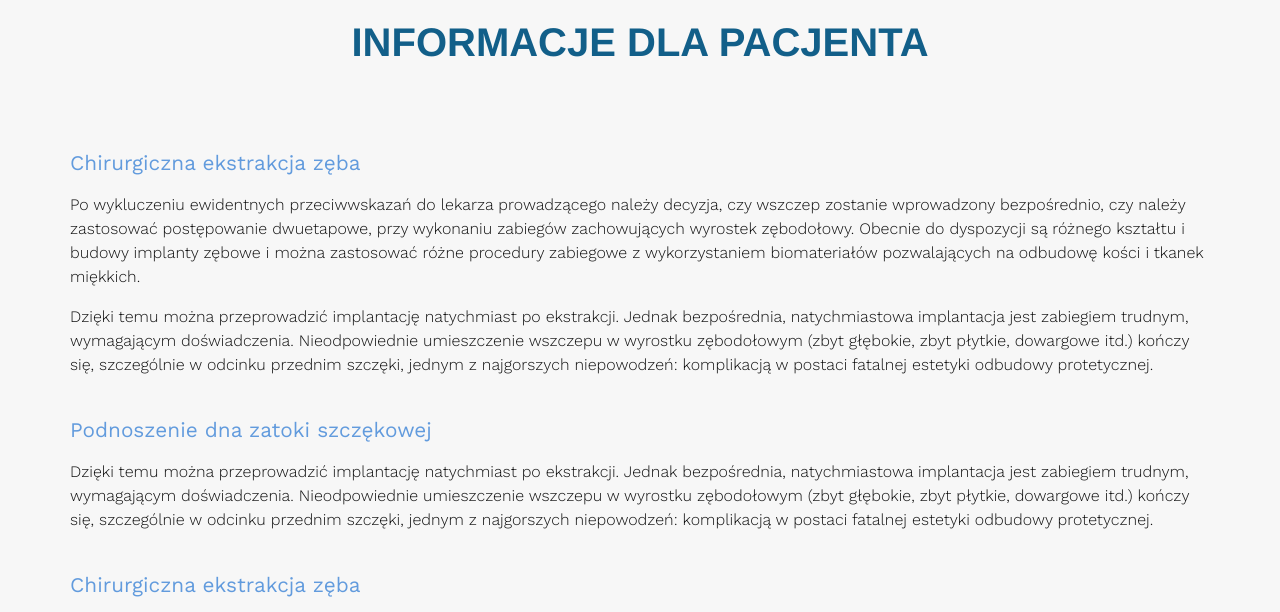
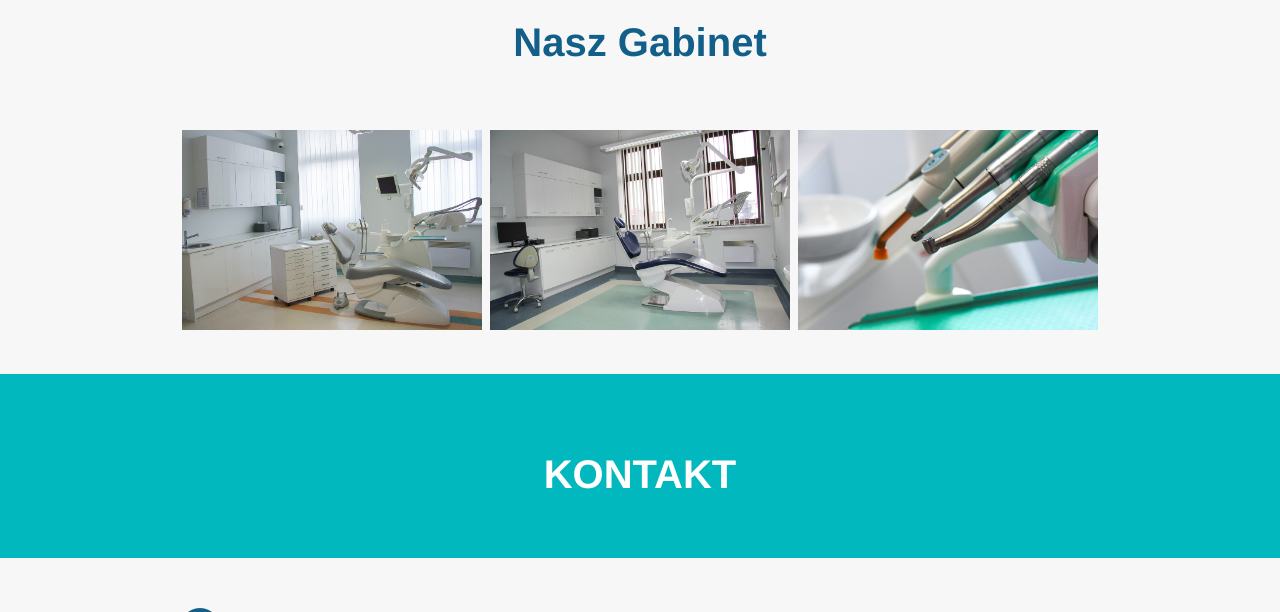
Before and after one commit to kamilszczesny/urygv, a website: page index.html in a window 1280 px wide. Shown: the part 3090-3702 px from the top of the page. Drawn offline with nearby package versions, Linux system fonts and the light colour scheme.

Commit message:
usunięcie info dla pacjentów

```diff
--- a/index.html
+++ b/index.html
@@ -204,37 +204,6 @@
     <div class="row">
       <div class="container-fluid">
         <h2>
-          <a id="info"></a>INFORMACJE DLA PACJENTA</h2>
-      </div>
-      <div class="container">
-        <div class="row">
-          <h3>Chirurgiczna ekstrakcja zęba</h3>
-          <p>Po wykluczeniu ewidentnych przeciwwskazań do lekarza prowadzącego należy decyzja, czy wszczep zostanie wprowadzony
-            bezpośrednio, czy należy zastosować postępowanie dwuetapowe, przy wykonaniu zabiegów zachowujących wyrostek zębodołowy.
-            Obecnie do dyspozycji są różnego kształtu i budowy implanty zębowe i można zastosować różne procedury zabiegowe
-            z wykorzystaniem biomateriałów pozwalających na odbudowę kości i tkanek miękkich.
-          </p>
-          <p>Dzięki temu można przeprowadzić implantację natychmiast po ekstrakcji. Jednak bezpośrednia, natychmiastowa implantacja
-            jest zabiegiem trudnym, wymagającym doświadczenia. Nieodpowiednie umieszczenie wszczepu w wyrostku zębodołowym
-            (zbyt głębokie, zbyt płytkie, dowargowe itd.) kończy się, szczególnie w odcinku przednim szczęki, jednym z najgorszych
-            niepowodzeń: komplikacją w postaci fatalnej estetyki odbudowy protetycznej.</p>
-          <h3>Podnoszenie dna zatoki szczękowej</h3>
-          <p>Dzięki temu można przeprowadzić implantację natychmiast po ekstrakcji. Jednak bezpośrednia, natychmiastowa implantacja
-            jest zabiegiem trudnym, wymagającym doświadczenia. Nieodpowiednie umieszczenie wszczepu w wyrostku zębodołowym
-            (zbyt głębokie, zbyt płytkie, dowargowe itd.) kończy się, szczególnie w odcinku przednim szczęki, jednym z najgorszych
-            niepowodzeń: komplikacją w postaci fatalnej estetyki odbudowy protetycznej.</p>
-          <h3>Chirurgiczna ekstrakcja zęba</h3>
-          <p>Po wykluczeniu ewidentnych przeciwwskazań do lekarza prowadzącego należy decyzja, czy wszczep zostanie wprowadzony
-            bezpośrednio, czy należy zastosować postępowanie dwuetapowe, przy wykonaniu zabiegów zachowujących wyrostek zębodołowy.
-            Obecnie do dyspozycji są różnego kształtu i budowy implanty zębowe i można zastosować różne procedury zabiegowe
-            z wykorzystaniem biomateriałów pozwalających na odbudowę kości i tkanek miękkich.</p>
-        </div>
-      </div>
-    </div>
-
-    <div class="row">
-      <div class="container-fluid">
-        <h2>
           <a id="gabinet"></a>Nasz Gabinet</h2>
       </div>
       <div class="container">
```
